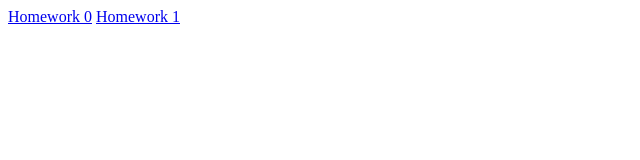
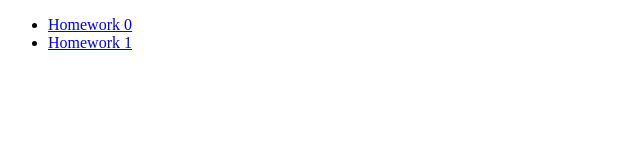
Before and after one commit to polishchuk404/cursor-homework, a plain HTML site: page index.html in a window 1280 px wide. Shown: the whole page, without its empty margins (0-640 px from the left). Drawn offline with Linux system fonts and the light colour scheme.

Commit message:
created li

```diff
--- a/index.html
+++ b/index.html
@@ -7,7 +7,9 @@
     <title>Homework cursor</title>
 </head>
 <body>
-    <a href="./homework-0/">Homework 0</a>
-    <a href="./homework-1/">Homework 1</a>
+    <ul>
+        <li><a href="./homework-0/">Homework 0</a></li>
+        <li><a href="./homework-1/">Homework 1</a></li>
+    </ul>
 </body>
 </html>
```
